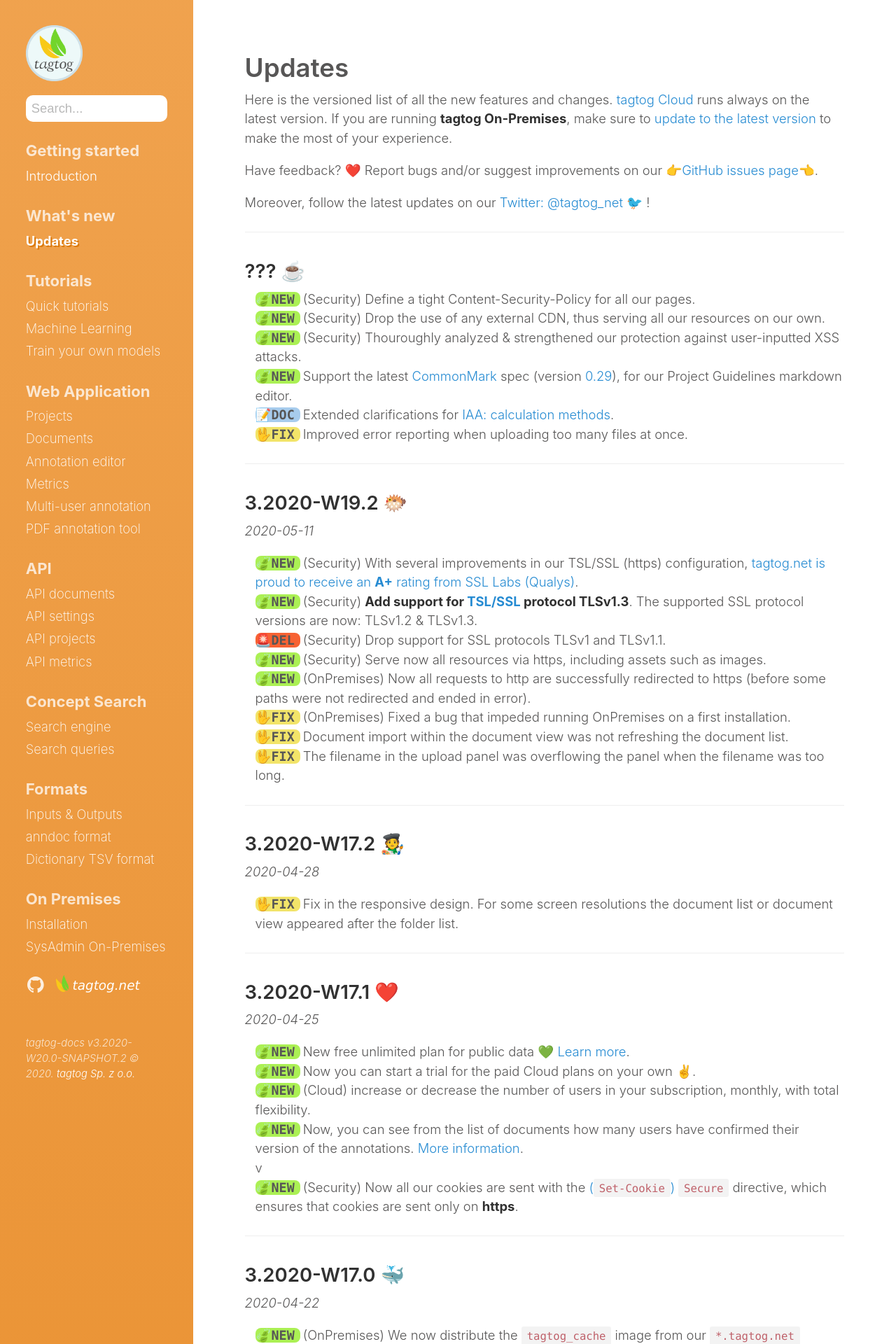
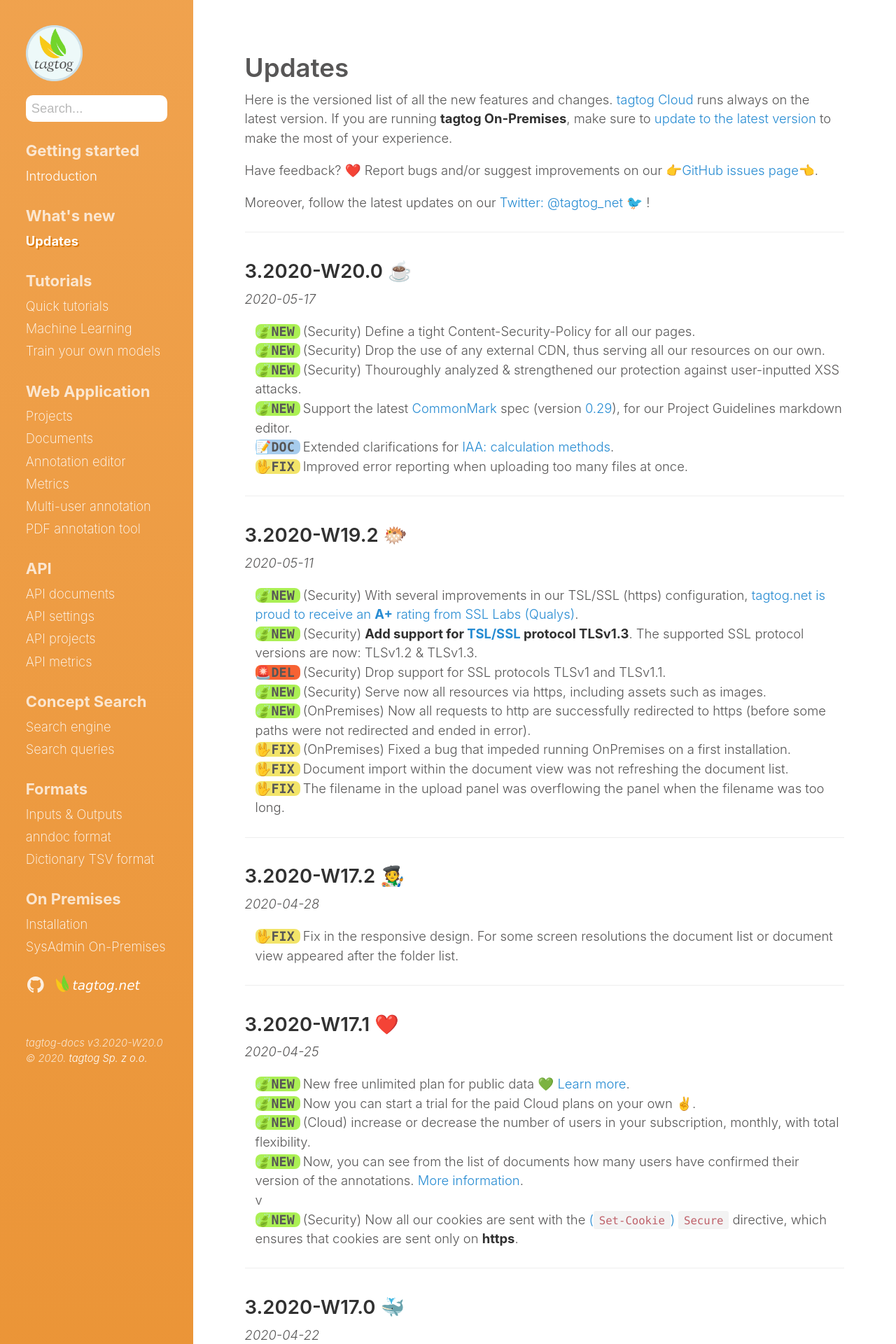
Before and after one commit to tagtogorg/tagtog-doc, a Jekyll site: the page built from updates.md, in a window 1280 px wide. Shown: the top 1920 px of the page at 70% size. Built offline with Jekyll 4.4.1, drawn with Linux system fonts in a browser that asks for light colours; nearby versions of some CDN libraries; emoji names are drawn with the system emoji font; some of the changed text lies outside the part shown.

Commit message:
Bump version: 3.2020-W20.0 ☕️

```diff
--- a/_config.yml
+++ b/_config.yml
@@ -71,7 +71,7 @@ plugins:
   - jemoji
 
 # Custom vars
-version: 3.2020-W20.0-SNAPSHOT.2
+version: 3.2020-W20.0
 sidebar_home_link: true
 search_page: false
 # sidebar_blog_link:  '/blog'   # By default, your home page is your blog
--- a/updates.md
+++ b/updates.md
@@ -14,7 +14,8 @@ Moreover, follow the latest updates on our [Twitter: @tagtog_net 🐦](https://t
 
 ---
 
-## ??? ☕️
+## 3.2020-W20.0 ☕️
+_2020-05-17_
 
 <ul class="updates">
   <li class="new"><span markdown="1">(Security) Define a tight Content-Security-Policy for all our pages.</span></li>
```
Also changed, not shown: 1 other file.
